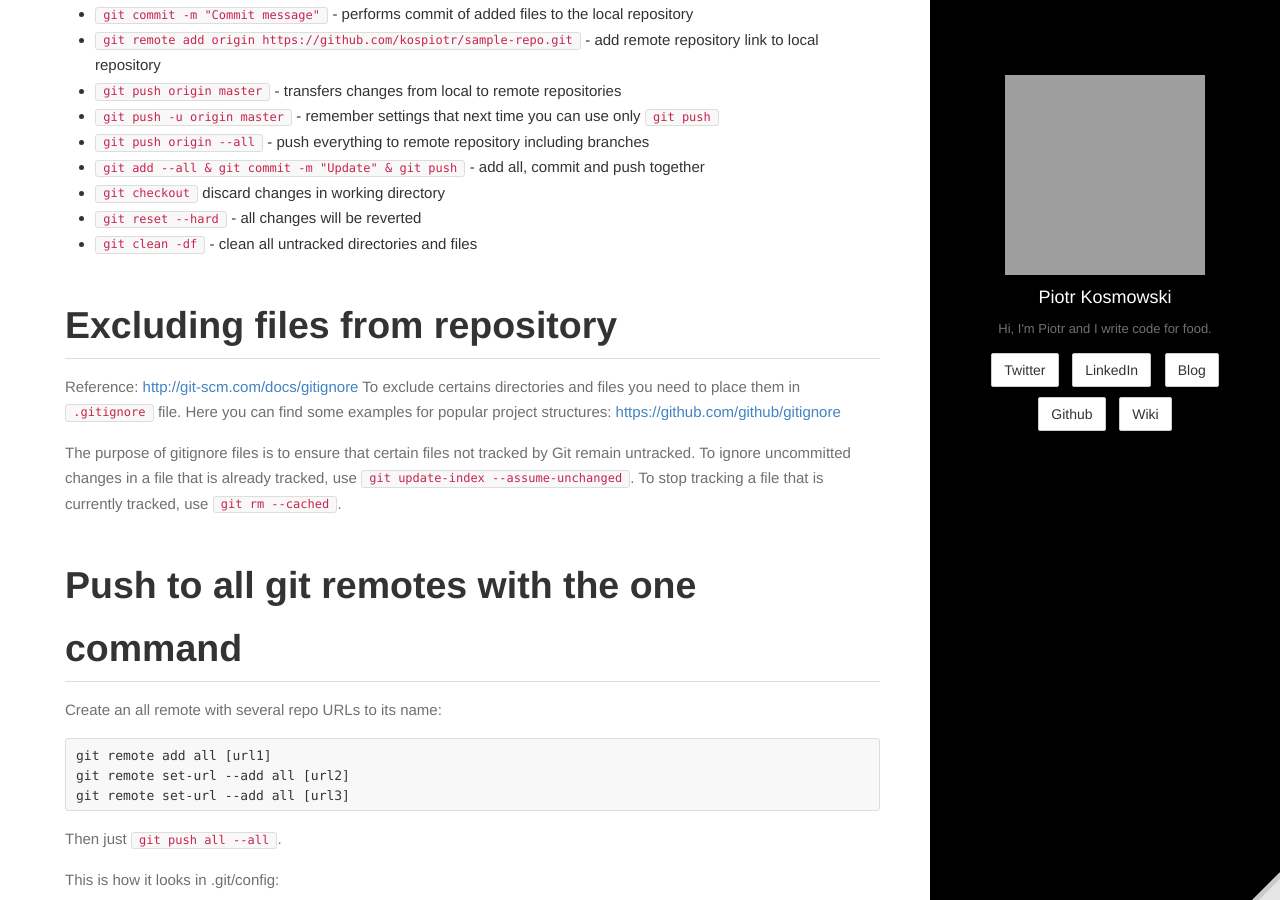
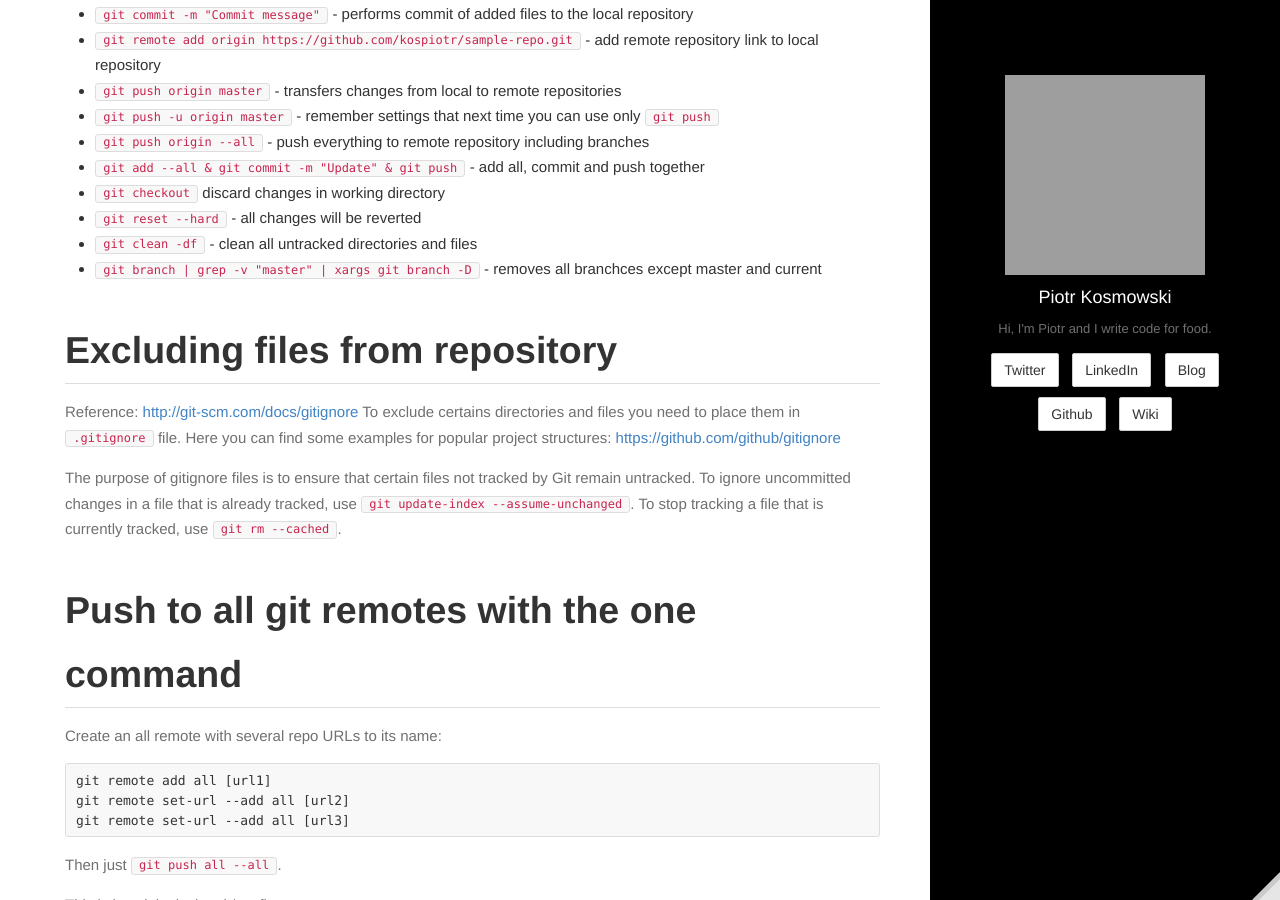
Before and after one commit to kospiotr/kospiotr.github.io, a Jekyll site: the page built from wiki/git.md, in a window 1280 px wide and 900 px high, scrolled down 735 px. Built offline with Jekyll 4.4.1, drawn with Linux system fonts in a browser that asks for light colours; Markdown is read by kramdown in place of the engine named in the settings; grey boxes are pictures that could not be loaded.

Commit message:
Update git.md

````diff
--- a/wiki/git.md
+++ b/wiki/git.md
@@ -21,6 +21,7 @@ editurl: wiki/git.md
  * ```git checkout``` discard changes in working directory
  * ```git reset --hard``` - all changes will be reverted
  * ```git clean -df``` - clean all untracked directories and files
+ * ```git branch | grep -v "master" | xargs git branch -D ``` - removes all branchces except master and current
 
 # Excluding files from repository
   Reference: [http://git-scm.com/docs/gitignore](http://git-scm.com/docs/gitignore)
````
